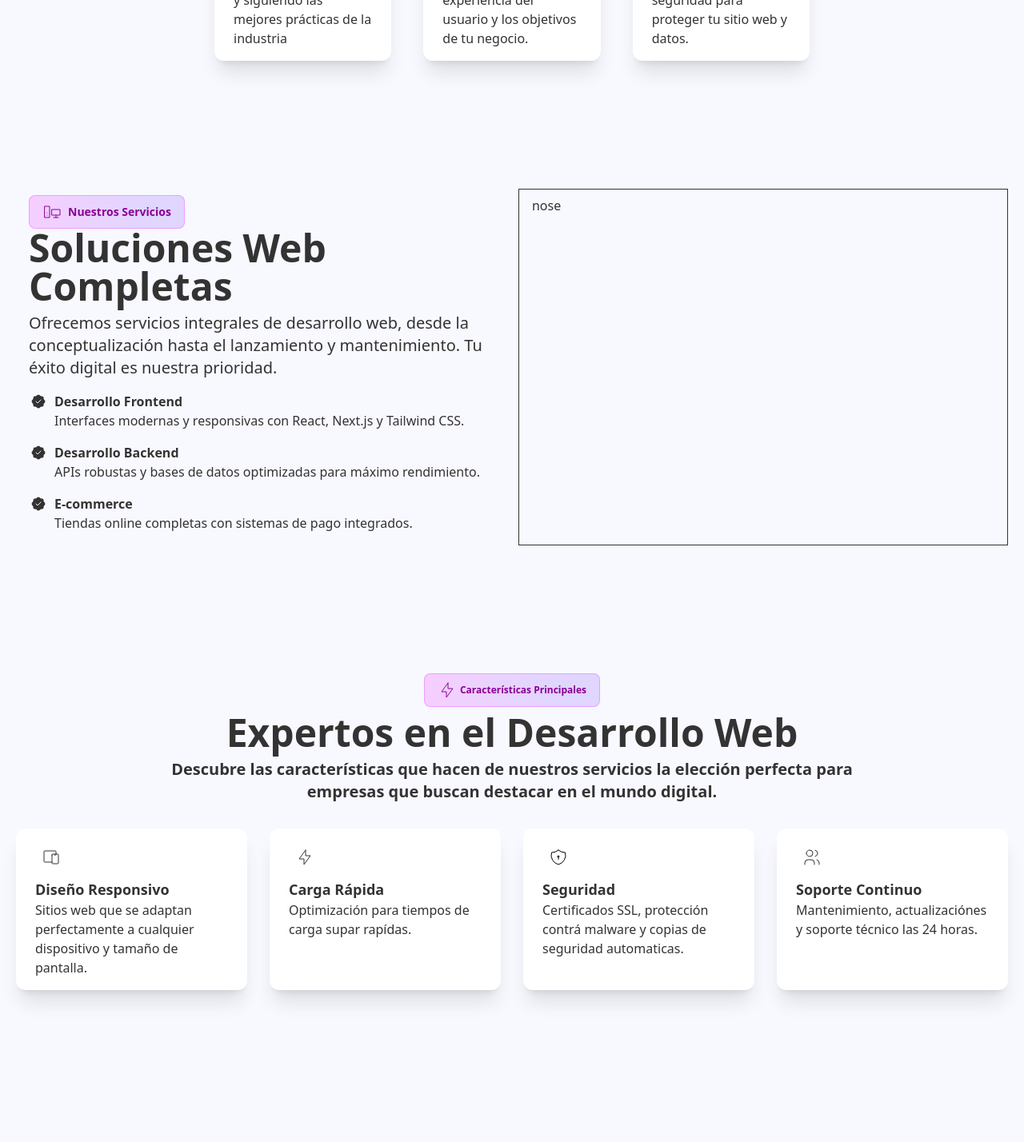
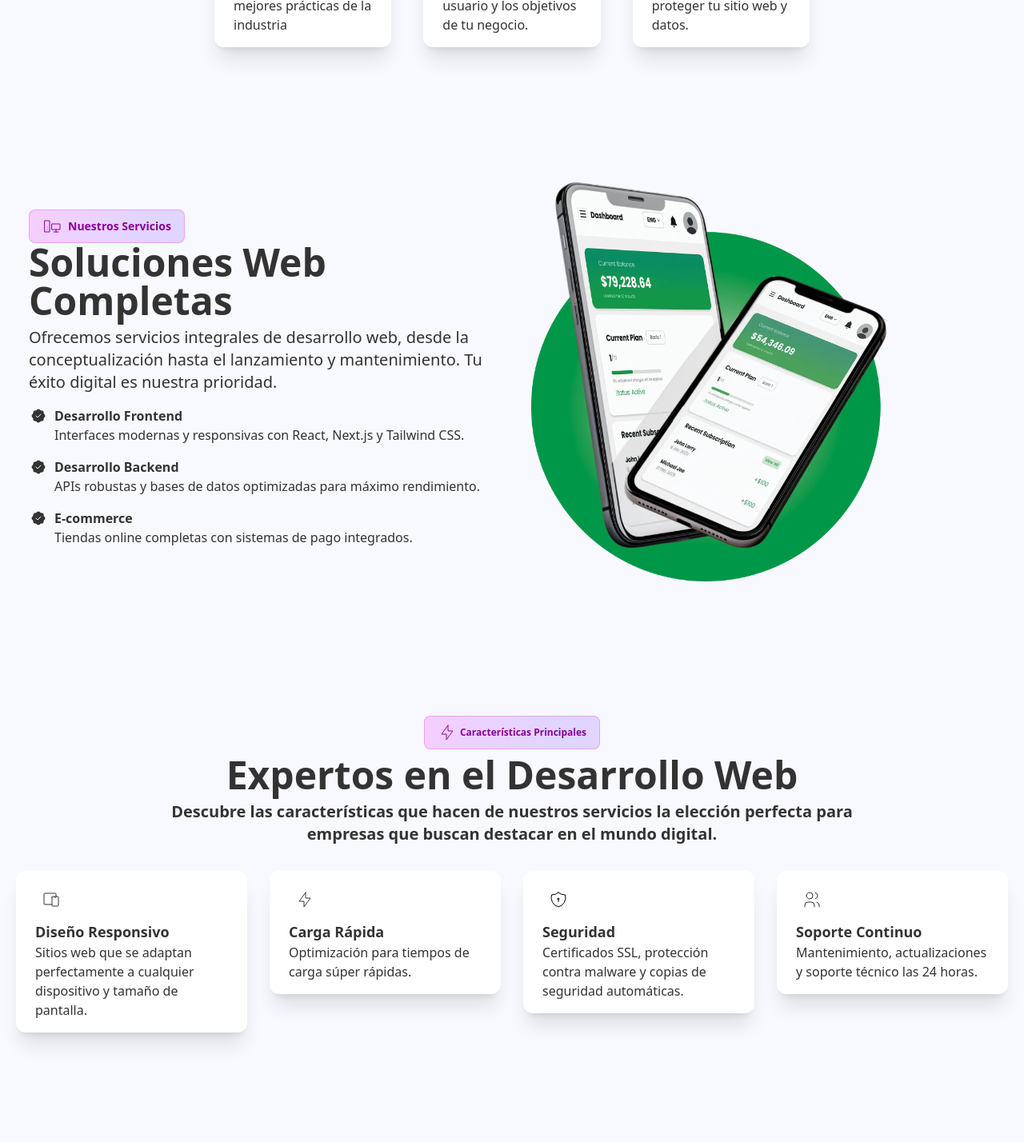
Before and after one commit to GrandMostach0/KinCodeLandingPage, a React (Vite) app: page / in a window 1280 px wide. Shown: the part 1160-2588 px from the top of the page at 80% size. Built offline with nearby package versions, Linux system fonts and the light colour scheme.

Commit message:
animaciones algunas listas

```diff
--- a/src/components/Acordion.jsx
+++ b/src/components/Acordion.jsx
@@ -1,8 +1,8 @@
 import { RowDowAskIc } from "../assets/icons/Icons";
 function Acordion({ pregunta, respuesta, isOpen, onClick }) {
     return (
-        <div className="text-xl border border-gray-300 rounded-lg mb-4 px-3 py-3">
-            <div className="flex justify-between items-center cursor-pointer select-none hover:text-green-600 hover:underline" onClick={onClick}>
+        <div className="text-xl border border-gray-300 bg-white/50 rounded-lg mb-4 px-3 py-3">
+            <div className="flex justify-between items-center cursor-pointer select-none hover:text-violet-900 hover:underline" onClick={onClick}>
                 <h3 className="font-semibold">¿{pregunta}?</h3>
                  <span
                     className={`transform transition-transform duration-300 ${
--- a/src/components/Caracteristicas.jsx
+++ b/src/components/Caracteristicas.jsx
@@ -1,19 +1,109 @@
+import { useRef, useState, useEffect } from "react";
 import { BoltIc, UsersIc, SecurityIc, ResponsiveIc } from "../assets/icons/Icons";
 import CardMision from "./CardMision";
+
+import gsap from "gsap";
+import { useGSAP } from "@gsap/react";
+
+gsap.registerPlugin(useGSAP);
+
 function Caracteristicas() {
+
+    const tagRef = useRef(null);
+    const titleRef = useRef(null);
+    const textRef = useRef(null);
+    const cardsRef = useRef([]);
+    const containerRef = useRef(null);
+
+    const [isVisible, setIsVisible] = useState(false);
+
+    useEffect(() => {
+        const observer = new IntersectionObserver(
+            ([entry]) => {
+                if (entry.isIntersecting) {
+                    setIsVisible(true);
+                    observer.disconnect();
+                }
+            },
+            {
+                root: null,
+                rootMargin: "0px",
+                threshold: 0.3,
+            }
+        );
+
+        if (containerRef.current) {
+            observer.observe(containerRef.current);
+        }
+
+        return () => observer.disconnect();
+    }, []);
+
+    useGSAP(
+        () => {
+            if (!isVisible) return;
+
+            const ctx = gsap.context(() => {
+                const tl = gsap.timeline({ defaults: { ease: "power2.out", duration: 1 } });
+
+                tl.from([tagRef.current, titleRef.current, textRef.current], {
+                    y: 30,
+                    opacity: 0,
+                    stagger: 0.2,
+                });
+
+                tl.from(cardsRef.current, {
+                    y: 40,
+                    opacity: 0,
+                    stagger: 0.15,
+                }, "-=0.5");
+            }, containerRef);
+
+            return () => ctx.revert();
+        },
+        { dependencies: [isVisible] }
+    );
+
+    cardsRef.current = [];
+
     return(
-        <section className="division">
+        <section ref={containerRef} className="division">
             <div className="borde text-center flex flex-col items-center justify-center gap-2">
-                <span className="tag"> <BoltIc /> Características Principales</span>
-                <h1 className="text-5xl font-bold">Expertos en el Desarrollo Web</h1>
-                <p className="w-[70%] text-xl font-semibold">Descubre las características que hacen de nuestros servicios la elección perfecta para empresas que buscan destacar en el mundo digital.</p>
+                <span ref={tagRef}  className="tag"> <BoltIc /> Características Principales</span>
+                <h1 ref={titleRef} className="text-5xl font-bold">Expertos en el Desarrollo Web</h1>
+                <p ref={textRef} className="w-[70%] text-xl font-semibold">Descubre las características que hacen de nuestros servicios la elección perfecta para empresas que buscan destacar en el mundo digital.</p>
             </div>
 
             <div className="grid grid-cols-4 gap-7 py-8">
-                <CardMision childre={<ResponsiveIc />} title="Diseño Responsivo" description="Sitios web que se adaptan perfectamente a cualquier dispositivo y tamaño de pantalla."/>
-                <CardMision childre={<BoltIc />} title="Carga Rápida" description="Optimización para tiempos de carga supar rapídas."/>
-                <CardMision childre={<SecurityIc />} title="Seguridad" description="Certificados SSL, protección contrá malware y copias de seguridad automaticas."/>
-                <CardMision childre={<UsersIc />} title="Soporte Continuo" description="Mantenimiento, actualizaciónes y soporte técnico las 24 horas."/>
+                {[
+                    {
+                        icon: <ResponsiveIc />,
+                        title: "Diseño Responsivo",
+                        desc: "Sitios web que se adaptan perfectamente a cualquier dispositivo y tamaño de pantalla."
+                    },
+                    {
+                        icon: <BoltIc />,
+                        title: "Carga Rápida",
+                        desc: "Optimización para tiempos de carga súper rápidas."
+                    },
+                    {
+                        icon: <SecurityIc />,
+                        title: "Seguridad",
+                        desc: "Certificados SSL, protección contra malware y copias de seguridad automáticas."
+                    },
+                    {
+                        icon: <UsersIc />,
+                        title: "Soporte Continuo",
+                        desc: "Mantenimiento, actualizaciones y soporte técnico las 24 horas."
+                    }
+                ].map((card, i) => (
+                    <div
+                        key={i}
+                        ref={el => cardsRef.current[i] = el} // <- conectamos la ref aquí
+                    >
+                        <CardMision childre={card.icon} title={card.title} description={card.desc} />
+                    </div>
+                ))}
             </div>
         </section>
     )
--- a/src/components/NavHeader.jsx
+++ b/src/components/NavHeader.jsx
@@ -1,7 +1,7 @@
 import logoKinCode from '../assets/logoKinCode.svg';
 function NavHeader() {
     return (
-        <div className='flex items-center justify-between mt-5 py-3 px-10 sticky top-0 w-[90%] m-auto bg-white/40 backdrop-blur-lg rounded-2xl'>
+        <div className='flex items-center justify-between py-3 px-10 sticky top-0 bg-white/40 backdrop-blur-lg rounded-2xl z-20'>
 
             <div className='flex-1/2'>
                 <img className='w-[10%]' src={logoKinCode} alt="Logo" />
--- a/src/components/Servicios.jsx
+++ b/src/components/Servicios.jsx
@@ -1,12 +1,13 @@
 import { PcIc } from "../assets/icons/Icons";
 import CaracteristicaList from "./CaracteristicaList";
+import MobileDesing from "../assets/datos.webp";
 function Servicios() {
 
     return(
-        <section className="division flex gap-4">
+        <section className="division flex items-center gap-4">
 
             <div className="flex-1/2 py-2 px-4">
-                <span className="inline-flex gap-2 items-center justify-center px-4 py-2 border text-sm rounded-lg border border-fuchsia-400/50 bg-gradient-to-l from-violet-400/30 from-25% via-fuchsia-400/30 via-100% text-fuchsia-800 font-semibold"> <PcIc /> Nuestros Servicios</span>
+                <span className="inline-flex gap-2 items-center justify-center px-4 py-2 text-sm rounded-lg border border-fuchsia-400/50 bg-gradient-to-l from-violet-400/30 from-25% via-fuchsia-400/30 via-100% text-fuchsia-800 font-semibold"> <PcIc /> Nuestros Servicios</span>
 
                 <h1 className="font-bold text-5xl">Soluciones Web Completas</h1>
 
@@ -17,8 +18,8 @@ function Servicios() {
                 <CaracteristicaList title="E-commerce" description="Tiendas online completas con sistemas de pago integrados." />
 
             </div>
-            <div className="flex-1/2 py-2 px-4 border">
-                <h1>nose</h1>
+            <div className="flex-1/2 py-2 px-4">
+                <img src={MobileDesing} alt="Celular" className="h-[500px] object-cover"/>
             </div>
         </section>
     )
```
Also changed, not shown: src/assets/datos.webp (added).
